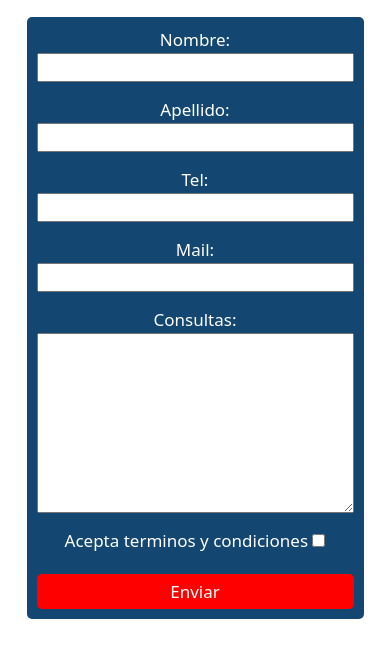
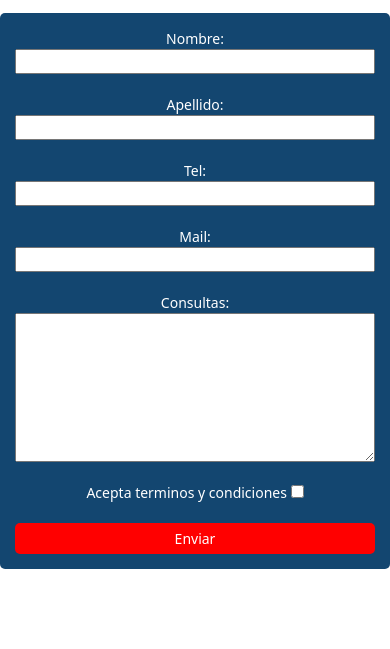
Before and after one commit to FedeAntonutti95/PF-Antonutti, a plain HTML site: page pages/contacto.html in a window 390 px wide. Shown: the part 243-892 px from the top of the page. After the commit the page ends 844 px from the top, so only its background shows below. Drawn offline with nearby package versions, Linux system fonts and the light colour scheme.

Commit message:
responsive formulario

```diff
--- a/SCSS/_carrousel.scss
+++ b/SCSS/_carrousel.scss
@@ -1,6 +1,6 @@
 .carousel{
     margin-top: 20px;
-    @media (max-width: 768px) {
+    @media (max-width:768px) {
       margin-top: 10px;
     }
   }
@@ -19,7 +19,7 @@
   .carousel-control-next{
     background-color: rgba(0, 0, 0, 0.5);
     border: none;
-  @media (max-width: 768px) {
+  @media (max-width:768px) {
     top: auto;
     bottom: 0;
   }
--- a/SCSS/_footer-index.scss
+++ b/SCSS/_footer-index.scss
@@ -41,7 +41,7 @@
       border: 0;
     }
   }
-  @media(max-width: 768px){
+  @media(max-width:768px){
     grid-template-columns: 1fr;
     .info-footer,
     .ubicacion {
--- a/SCSS/_formulario.scss
+++ b/SCSS/_formulario.scss
@@ -1,7 +1,8 @@
+$formulario-max-width: 650px;
 .formulario{
     font-size: 17px;
     margin: 30px auto;
-    width: 650px;
+    width: $formulario-max-width;
     border-radius: 5px;
     color: white;
     background-color: $bg-color;
@@ -18,15 +19,18 @@
     }
     .boton-formulario{
       @include boton(red, white);
-        &:hover{
+      &:hover {
         font-weight: bold;
         background-color: black;
       }
     }
-}
-@media(max-width:768px){
-    .formulario{
-        max-width: fit-content;
-        padding: 10px;
+    @media (max-width:768px){
+      width: 100%;
+      padding: 15px;
+      margin: 15px auto;
+      font-size: 14px;
+      .dato{
+        margin-bottom: 10px;
       }
     }
+}
--- a/SCSS/_nosotros.scss
+++ b/SCSS/_nosotros.scss
@@ -32,7 +32,7 @@
         align-items: center;
       }
     }
-    @media(max-width: 768px){
+    @media(max-width:768px){
       flex-direction: column;
       .texto-nosotros{
         width: 100%;
--- a/SCSS/_tarjetas.scss
+++ b/SCSS/_tarjetas.scss
@@ -29,7 +29,7 @@
         }
     }
 }
-@media(max-width: 768px){
+@media(max-width:768px){
     .tarjeta{
       width: calc(100% - 20px);
       margin: 10px;
```
Also changed, not shown: CSS/styless.css, 1 other file. Lines whose indentation alone changed are shown as unchanged.
